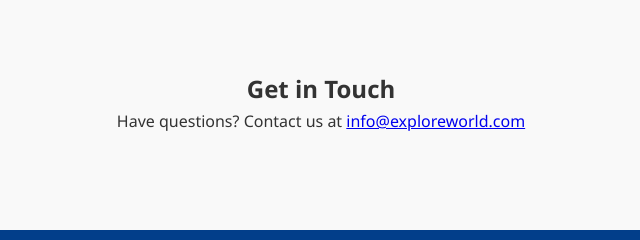
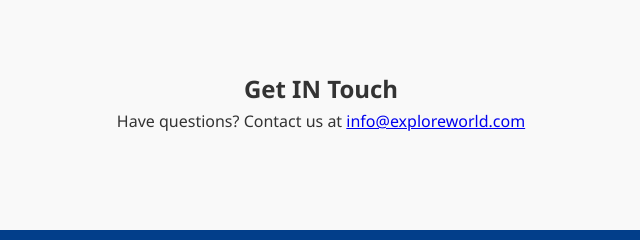
Before and after one commit to Anmol-kumar17/jenkins-project-, a plain HTML site: page index.html in a window 1280 px wide. Shown: the part 1665-1905 px from the top of the page, 319-959 px from the left. Drawn offline with Linux system fonts and the light colour scheme.

Commit message:
Update index.html

```diff
--- a/index.html
+++ b/index.html
@@ -294,7 +294,7 @@
     </section>
 
     <section id="contact" style="text-align:center; padding: 3rem 1rem;">
-      <h2>Get in Touch</h2>
+      <h2>Get IN Touch</h2>
       <p>Have questions? Contact us at <a href="mailto:info@exploreworld.com">info@exploreworld.com</a></p>
     </section>
   </main>
```
